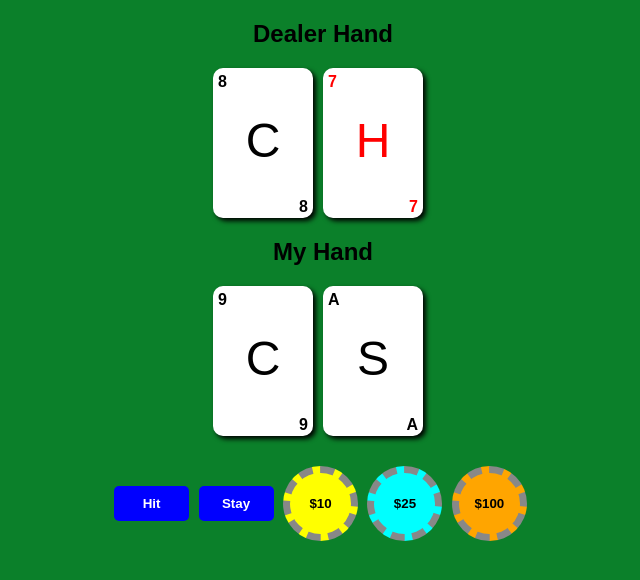
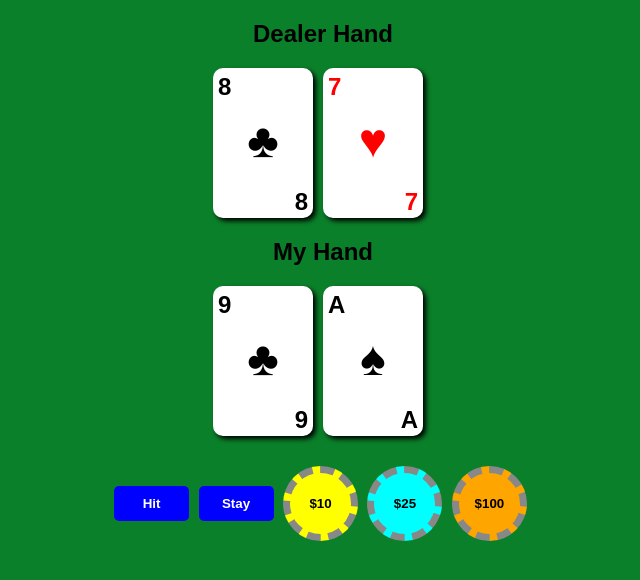
Before and after one commit to prashantkumar1113/JS-MileStoneProject1-BlackJack, a plain HTML site: page index.html in a window 1280 px wide. Shown: the whole page, without its empty margins (317-957 px from the left). Drawn offline with Linux system fonts and the light colour scheme.

Commit message:
Got the suits to display on the card

```diff
--- a/blackjack.js
+++ b/blackjack.js
@@ -23,6 +23,7 @@ function suitToHtmlCode(suit) {
             break;
         case "Club":
             return "&#9827;";
+            //return "♣️";
             break;
         case "Diamond":
             return "&#9830;";
@@ -120,27 +121,12 @@ class BlackjackGame {
             } else {
                 cardElement.className = "card";
             }
-            //create the card header
-            let cardHeader = document.createElement("div");
-            cardHeader.className = "card-header";
-            cardHeader.appendChild(document.createTextNode(card.rank));
-            cardElement.appendChild(cardHeader);
-
-            //create the card body
-            let cardBody = document.createElement("div");
-            cardBody.className = "card-body";
-            let suitSpan = document.createElement("span");
-            suitSpan.className = "suit";
-            suitSpan.textContent = card.suit.charAt(0);
-            cardBody.appendChild(suitSpan);
-            cardElement.appendChild(cardBody);
-
-            //create the card footer
-            let cardFooter = document.createElement("div");
-            cardFooter.className = "card-footer";
-            cardFooter.appendChild(document.createTextNode(card.rank));
-            cardElement.appendChild(cardFooter);
-
+            cardElement.innerHTML = `
+            <div class='card-header'>${card.rank}</div>
+             <div class='card-body'>
+                <span class='suit'>${suitToHtmlCode(card.suit)}</span>
+             </div>
+             <div class='card-footer'>${card.rank}</div>`;
             domElement.appendChild(cardElement);
         });
     }
--- a/index.html
+++ b/index.html
@@ -16,12 +16,11 @@
     </head>
     <body>
         <div class="container">
-                <h2>Dealer Hand</h2>
-
+            <h2 id="dealer-status">Dealer Hand</h2>
             <div id="dealer-hand">
             </div>
-                            <h2>My Hand</h2>
-             <div id="player-hand">
+            <h2 id="player-status">My Hand</h2>
+            <div id="player-hand">
             </div>
             <div id="controls">
                 <button id="hit-button">Hit</button>
--- a/styles.css
+++ b/styles.css
@@ -64,6 +64,7 @@ button {
     border: none;
     height: 15px;
     font-weight: bolder;
+    font-size: 1.5em;
 }
 .card-header {
     text-align: left;
@@ -71,7 +72,7 @@ button {
     padding-top: 5px;
 }
 .card-body {
-    height: 110px;
+    height: 100px;
     text-align: center;
 }
 .card-footer {
@@ -84,6 +85,3 @@ button {
     position: relative;
     top: 25px;
 }
-.club {
-    content: "\2666";
-}
```
